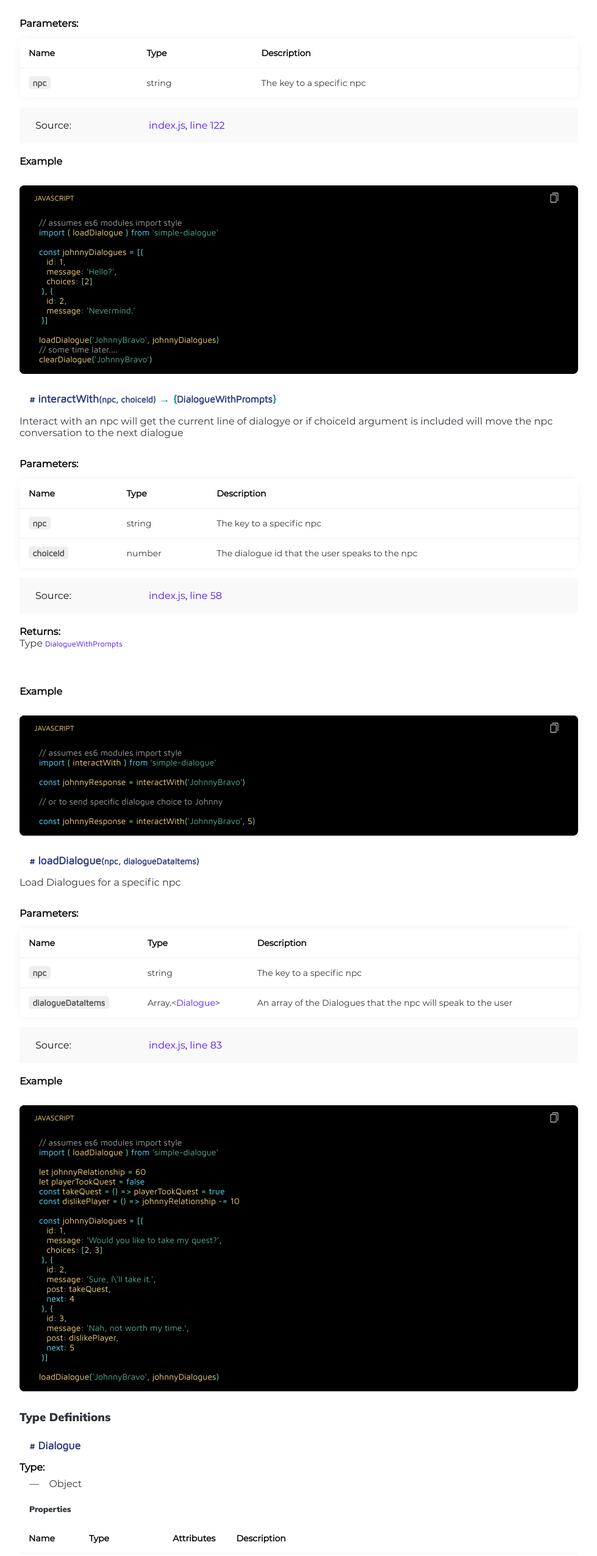
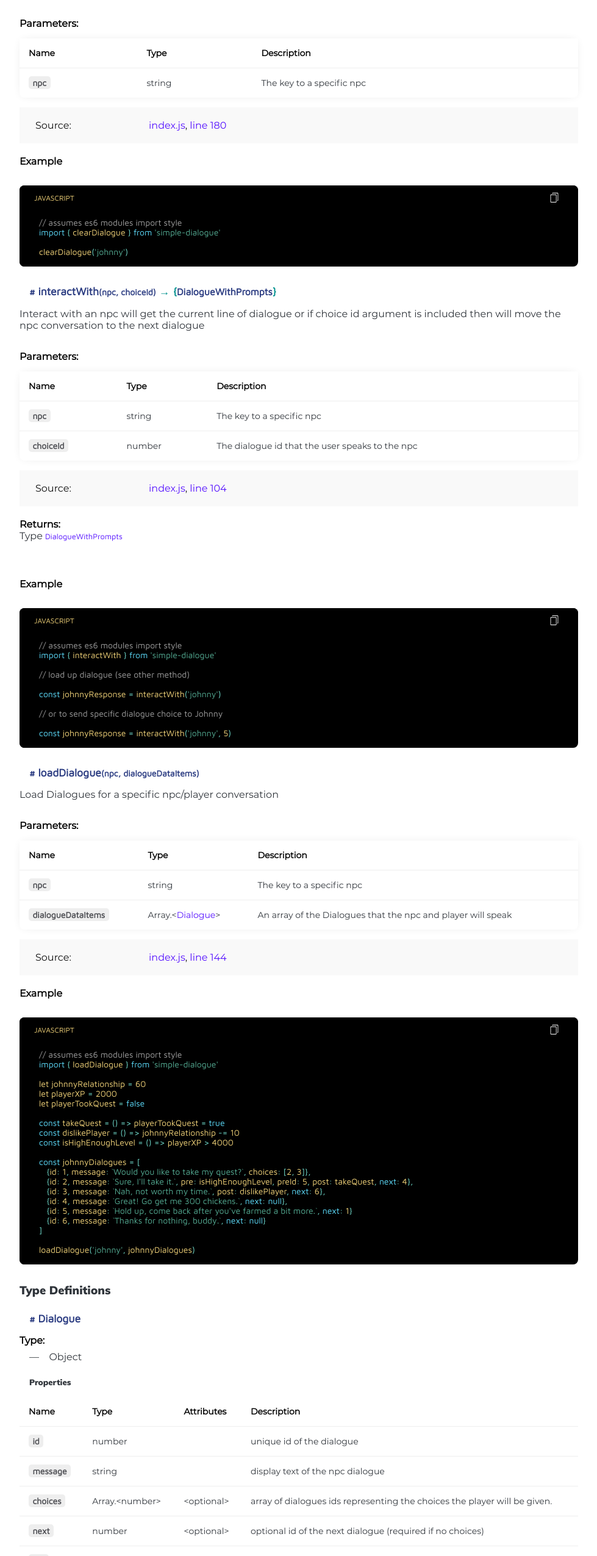
Before and after one commit to bpkennedy/simple-dialogue, a website built with webpack: page docs/global.html in a window 1280 px wide. Shown: the part 249-2800 px from the top of the page at 61% size, without its empty margins (300-1279 px from the left). Built offline with nearby package versions, Linux system fonts and the light colour scheme.

Commit message:
Rebuild docs

```diff
--- a/docs/global.html
+++ b/docs/global.html
@@ -80,7 +80,7 @@
   <body>
 
     <nav class="navbar" id="navbar">
-      <div class="navbar-heading" id="navbar-heading"><a href="index.html"><h2 class="navbar-heading-text">Simple Dialogue</h2></a></div><div class="sidebar-main-content" id="sidebar-main-content"><div class="accordion collapsed" id="364252" > <h3 class="accordion-heading">Global<svg><use xlink:href="#down-icon"></use></svg></h3><ul class="accordion-content"><li class="accordion-list" id=""><a href="global.html#clearDialogue">clearDialogue</a></li><li class="accordion-list" id=""><a href="global.html#Dialogue">Dialogue</a></li><li class="accordion-list" id=""><a href="global.html#DialogueWithPrompts">DialogueWithPrompts</a></li><li class="accordion-list" id=""><a href="global.html#interactWith">interactWith</a></li><li class="accordion-list" id=""><a href="global.html#loadDialogue">loadDialogue</a></li></ul> </div></div>
+      <div class="navbar-heading" id="navbar-heading"><a href="index.html"><h2 class="navbar-heading-text">Simple Dialogue</h2></a></div><div class="sidebar-main-content" id="sidebar-main-content"><div class="accordion collapsed" id="2254346" > <h3 class="accordion-heading">Global<svg><use xlink:href="#down-icon"></use></svg></h3><ul class="accordion-content"><li class="accordion-list" id=""><a href="global.html#clearDialogue">clearDialogue</a></li><li class="accordion-list" id=""><a href="global.html#Dialogue">Dialogue</a></li><li class="accordion-list" id=""><a href="global.html#DialogueWithPrompts">DialogueWithPrompts</a></li><li class="accordion-list" id=""><a href="global.html#interactWith">interactWith</a></li><li class="accordion-list" id=""><a href="global.html#loadDialogue">loadDialogue</a></li></ul> </div></div>
 
 
     </nav>
@@ -252,7 +252,7 @@
         <div class="details-item-container">
             <dt class="tag-source">Source:</dt>
             <dd class="tag-source"><ul class="dummy"><li>
-                <a href="index.js.html">index.js</a>, <a href="index.js.html#line122">line 122</a>
+                <a href="index.js.html">index.js</a>, <a href="index.js.html#line180">line 180</a>
             </li></ul></dd>
         </div>
 
@@ -285,20 +285,9 @@
 
     <div class="rel">
     <pre class="prettyprint"><code>// assumes es6 modules import style
-import { loadDialogue } from 'simple-dialogue'
+import { clearDialogue } from 'simple-dialogue'
 
-const johnnyDialogues = [{
-   id: 1,
-   message: 'Hello?',
-   choices: [2]
- }, {
-   id: 2,
-   message: 'Nevermind.'
- }]
-
-loadDialogue('JohnnyBravo', johnnyDialogues)
-// some time later....
-clearDialogue('JohnnyBravo')</code></pre>
+clearDialogue('johnny')</code></pre>
 
 
     </div>
@@ -321,8 +310,8 @@ clearDialogue('JohnnyBravo')</code></pre>
 
 
     <div class="description">
-        <p>Interact with an npc will get the current line of dialogye or if choiceId
-argument is included will move the npc conversation to the next dialogue</p>
+        <p>Interact with an npc will get the current line of dialogue or if choice id
+argument is included then will move the npc conversation to the next dialogue</p>
     </div>
 
 
@@ -443,7 +432,7 @@ argument is included will move the npc conversation to the next dialogue</p>
         <div class="details-item-container">
             <dt class="tag-source">Source:</dt>
             <dd class="tag-source"><ul class="dummy"><li>
-                <a href="index.js.html">index.js</a>, <a href="index.js.html#line58">line 58</a>
+                <a href="index.js.html">index.js</a>, <a href="index.js.html#line104">line 104</a>
             </li></ul></dd>
         </div>
 
@@ -499,11 +488,13 @@ argument is included will move the npc conversation to the next dialogue</p>
     <pre class="prettyprint"><code>// assumes es6 modules import style
 import { interactWith } from 'simple-dialogue'
 
-const johnnyResponse = interactWith('JohnnyBravo')
+// load up dialogue (see other method)
+
+const johnnyResponse = interactWith('johnny')
 
 // or to send specific dialogue choice to Johnny
 
-const johnnyResponse = interactWith('JohnnyBravo', 5)</code></pre>
+const johnnyResponse = interactWith('johnny', 5)</code></pre>
 
 
     </div>
@@ -526,7 +517,7 @@ const johnnyResponse = interactWith('JohnnyBravo', 5)</code></pre>
 
 
     <div class="description">
-        <p>Load Dialogues for a specific npc</p>
+        <p>Load Dialogues for a specific npc/player conversation</p>
     </div>
 
 
@@ -603,7 +594,7 @@ const johnnyResponse = interactWith('JohnnyBravo', 5)</code></pre>
 
 
             <td class="description last"><p>An array of the Dialogues
-that the npc will speak to the user</p></td>
+that the npc and player will speak</p></td>
         </tr>
 
 
@@ -648,7 +639,7 @@ that the npc will speak to the user</p></td>
         <div class="details-item-container">
             <dt class="tag-source">Source:</dt>
             <dd class="tag-source"><ul class="dummy"><li>
-                <a href="index.js.html">index.js</a>, <a href="index.js.html#line83">line 83</a>
+                <a href="index.js.html">index.js</a>, <a href="index.js.html#line144">line 144</a>
             </li></ul></dd>
         </div>
 
@@ -684,27 +675,23 @@ that the npc will speak to the user</p></td>
 import { loadDialogue } from 'simple-dialogue'
 
 let johnnyRelationship = 60
+let playerXP = 2000
 let playerTookQuest = false
+
 const takeQuest = () => playerTookQuest = true
 const dislikePlayer = () => johnnyRelationship -= 10
+const isHighEnoughLevel = () => playerXP > 4000
 
-const johnnyDialogues = [{
-   id: 1,
-   message: 'Would you like to take my quest?',
-   choices: [2, 3]
- }, {
-   id: 2,
-   message: 'Sure, I\'ll take it.',
-   post: takeQuest,
-   next: 4
- }, {
-   id: 3,
-   message: 'Nah, not worth my time.',
-   post: dislikePlayer,
-   next: 5
- }]
+const johnnyDialogues = [
+   {id: 1, message: `Would you like to take my quest?`, choices: [2, 3]},
+   {id: 2, message: `Sure, I'll take it.`, pre: isHighEnoughLevel, preId: 5, post: takeQuest, next: 4},
+   {id: 3, message: `Nah, not worth my time.`, post: dislikePlayer, next: 6},
+   {id: 4, message: `Great! Go get me 300 chickens.`, next: null},
+   {id: 5, message: `Hold up, come back after you've farmed a bit more.`, next: 1}
+   {id: 6, message: `Thanks for nothing, buddy.`, next: null}
+]
 
-loadDialogue('JohnnyBravo', johnnyDialogues)</code></pre>
+loadDialogue('johnny', johnnyDialogues)</code></pre>
 
 
     </div>
@@ -857,8 +844,39 @@ loadDialogue('JohnnyBravo', johnnyDialogues)</code></pre>
 
 
 
-            <td class="description last"><p>array of dialogueIds that will be presented as
-choice prompts with this dialogue</p></td>
+            <td class="description last"><p>array of dialogues ids representing the choices
+the player will be given.</p></td>
+        </tr>
+
+
+
+        <tr>
+
+                <td class="name"><code>next</code></td>
+
+
+            <td class="type">
+
+
+<span class="param-type">number</span>
+
+
+
+            </td>
+
+
+                <td class="attributes">
+
+                    &lt;optional><br>
+
+
+
+                </td>
+
+
+
+
+            <td class="description last"><p>optional id of the next dialogue (required if no choices)</p></td>
         </tr>
 
 
@@ -920,8 +938,8 @@ choice prompts with this dialogue</p></td>
 
 
 
-            <td class="description last"><p>optional dialogue Id to use instead if using
-prerequisite function and prerequisite is false</p></td>
+            <td class="description last"><p>optional dialogue id to redirect to if pre fails
+(required if using pre)</p></td>
         </tr>
 
 
@@ -1126,7 +1144,7 @@ prerequisite function and prerequisite is false</p></td>
         <div class="details-item-container">
             <dt class="tag-source">Source:</dt>
             <dd class="tag-source"><ul class="dummy"><li>
-                <a href="index.js.html">index.js</a>, <a href="index.js.html#line18">line 18</a>
+                <a href="index.js.html">index.js</a>, <a href="index.js.html#line19">line 19</a>
             </li></ul></dd>
         </div>
 
```
Also changed, not shown: docs/index.html (+1 -1 lines), docs/index.js.html (+112 -65 lines).
